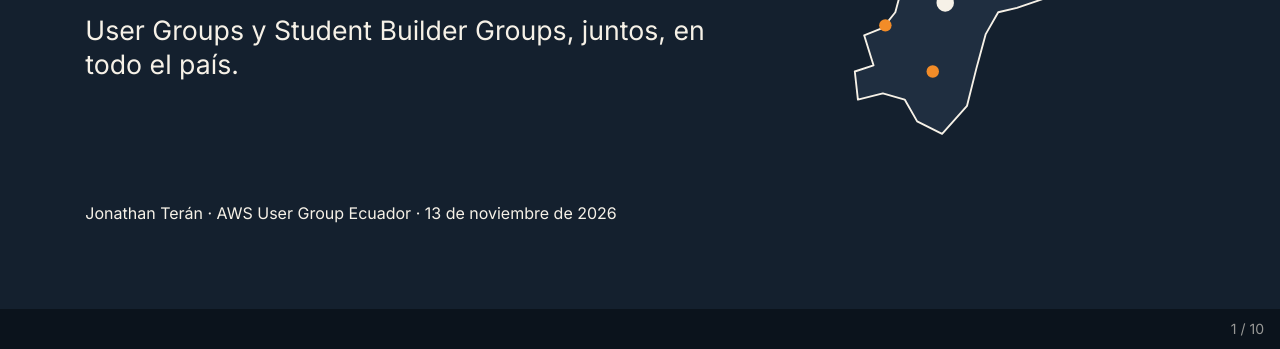
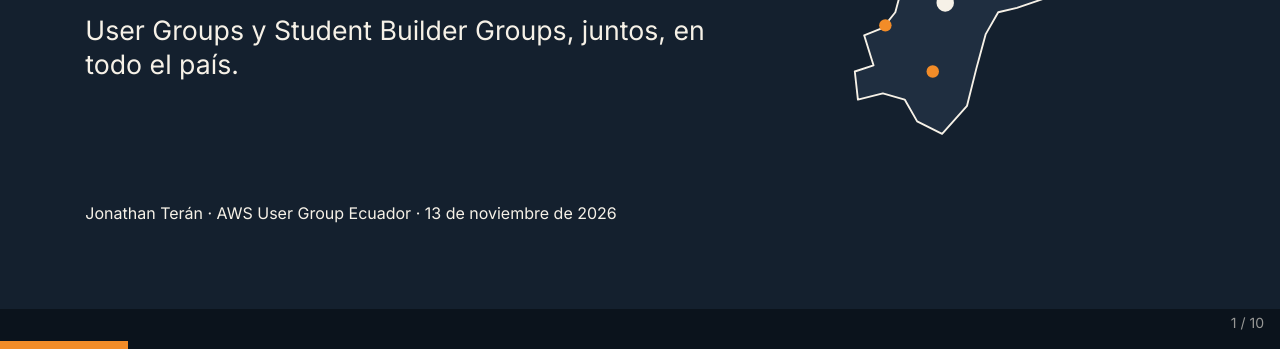
Before and after one commit to JonathanTeran/ruta-edge-ecuador, a plain HTML site: page index.html in a window 1280 px wide. Shown: the part 451-800 px from the top of the page. Drawn offline with Linux system fonts and the light colour scheme.

Commit message:
Add progress bar and adjust navigation position

```diff
--- a/index.html
+++ b/index.html
@@ -9,7 +9,9 @@ html,body{margin:0;height:100%;background:#0B131C;overflow:hidden}
 #stage{position:absolute;left:50%;top:50%;width:1920px;height:1080px;transform-origin:0 0}
 .slide{position:absolute;inset:0;box-sizing:border-box;width:1920px;height:1080px}
 .slide:not(.on){display:none}
-#nav{position:fixed;right:16px;bottom:12px;font:14px Inter,sans-serif;color:#F6F1E7;opacity:.6}
+#track{position:fixed;left:0;right:0;bottom:0;height:8px;background:#0B131C}
+#bar{height:100%;width:0;background:#F28C28;transition:width .3s ease}
+#nav{position:fixed;right:16px;bottom:18px;font:14px Inter,sans-serif;color:#F6F1E7;opacity:.6}
 .slide{padding:128px;background:#F6F1E7;color:#14202E;font-family:'Inter',sans-serif;display:flex;flex-direction:column}
 .slide h1,.slide h2,.slide h3{font-family:'Space Grotesk',sans-serif;margin:0;font-weight:700}
 .slide h1{font-size:120px;line-height:1.1;letter-spacing:-2px}
@@ -252,11 +254,12 @@ html,body{margin:0;height:100%;background:#0B131C;overflow:hidden}
 </section>
 
 </div>
+<div id="track"><div id="bar"></div></div>
 <div id="nav"></div>
 <script>
 var s=[].slice.call(document.querySelectorAll('.slide')),i=0,st=document.getElementById('stage'),nav=document.getElementById('nav');
 function fit(){var k=Math.min(innerWidth/1920,innerHeight/1080);st.style.transform='scale('+k+') translate(-50%,-50%)';}
-function go(n){i=Math.max(0,Math.min(s.length-1,n));s.forEach(function(e,j){e.classList.toggle('on',j===i)});nav.textContent=(i+1)+' / '+s.length;location.hash='#'+(i+1);}
+function go(n){i=Math.max(0,Math.min(s.length-1,n));s.forEach(function(e,j){e.classList.toggle('on',j===i)});nav.textContent=(i+1)+' / '+s.length;document.getElementById('bar').style.width=((i+1)/s.length*100)+'%';location.hash='#'+(i+1);}
 addEventListener('resize',fit);
 addEventListener('keydown',function(e){if(['ArrowRight','PageDown',' ','Enter'].indexOf(e.key)>-1)go(i+1);if(['ArrowLeft','PageUp','Backspace'].indexOf(e.key)>-1)go(i-1);if(e.key==='Home')go(0);if(e.key==='End')go(s.length-1);if(e.key==='f'&&document.documentElement.requestFullscreen)document.documentElement.requestFullscreen();});
 addEventListener('click',function(e){go(e.clientX<innerWidth/3?i-1:i+1)});
```
